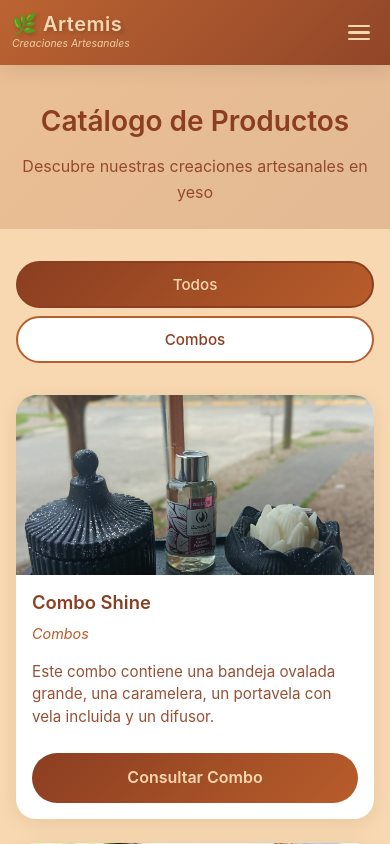
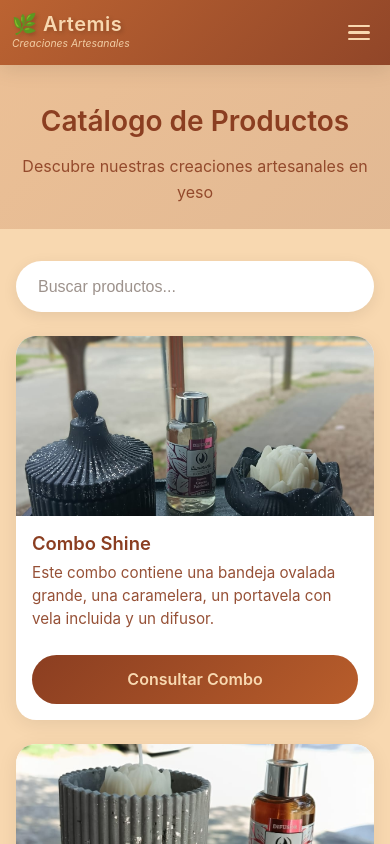
Before and after one commit to campe111/Artemis-creaciones, a React (Vite) app: page /catalogo in a window 390 px wide. Shown: the top 844 px of the page. Built offline with nearby package versions, Linux system fonts and the light colour scheme.

Commit message:
Acomodando Lupa y busqueda de los combos

```diff
--- a/src/pages/Catalogo.css
+++ b/src/pages/Catalogo.css
@@ -33,36 +33,42 @@
   background: var(--color-cream);
 }
 
-.filtros {
-  display: flex;
-  justify-content: center;
-  gap: 1rem;
-  margin-bottom: 3rem;
-  flex-wrap: wrap;
+.buscador {
+  max-width: 480px;
+  margin: 0 auto 3rem;
 }
 
-.filtro-btn {
-  padding: 0.75rem 2rem;
-  border: 2px solid var(--color-medium-brown);
-  background: white;
-  color: var(--color-dark-brown);
-  border-radius: 50px;
-  font-size: 1rem;
-  font-weight: 500;
-  cursor: pointer;
-  transition: all 0.3s ease;
+.buscador-label {
+  position: absolute;
+  width: 1px;
+  height: 1px;
+  padding: 0;
+  margin: -1px;
+  overflow: hidden;
+  clip: rect(0, 0, 0, 0);
+  border: 0;
 }
 
-.filtro-btn:hover {
-  background: var(--color-medium-brown);
-  color: var(--color-cream);
-  transform: translateY(-2px);
+.buscador-input {
+  width: 100%;
+  padding: 0.9rem 1.25rem;
+  border-radius: 50px;
+  border: 2px solid transparent;
+  background: white;
+  font-size: 1rem;
+  transition: border-color 0.3s ease, box-shadow 0.3s ease;
+  color: var(--color-dark-brown);
+  box-shadow: 0 4px 15px rgba(0, 0, 0, 0.08);
 }
 
-.filtro-btn.active {
-  background: linear-gradient(135deg, var(--color-dark-brown) 0%, var(--color-medium-brown) 100%);
-  color: var(--color-cream);
-  border-color: var(--color-dark-brown);
+.buscador-input::placeholder {
+  color: rgba(59, 37, 25, 0.5);
+}
+
+.buscador-input:focus {
+  outline: none;
+  border-color: var(--color-medium-brown);
+  box-shadow: 0 6px 20px rgba(139, 62, 33, 0.2);
 }
 
 .productos-grid {
@@ -121,14 +127,6 @@
   color: var(--color-dark-brown);
   margin: 0 0 0.5rem 0;
   font-weight: 600;
-}
-
-.producto-categoria {
-  font-size: 0.9rem;
-  color: var(--color-medium-brown);
-  text-transform: capitalize;
-  margin: 0 0 1rem 0;
-  font-style: italic;
 }
 
 .producto-descripcion {
@@ -274,14 +272,8 @@
     padding: 2rem 0;
   }
 
-  .filtros {
+  .buscador {
     margin-bottom: 2rem;
-    gap: 0.75rem;
-  }
-
-  .filtro-btn {
-    padding: 0.65rem 1.5rem;
-    font-size: 0.95rem;
   }
 
   .productos-grid {
@@ -324,15 +316,8 @@
     font-size: 1rem;
   }
 
-  .filtros {
-    flex-direction: column;
-    align-items: stretch;
-    gap: 0.5rem;
-  }
-
-  .filtro-btn {
-    width: 100%;
-    padding: 0.75rem;
+  .buscador {
+    margin-bottom: 1.5rem;
   }
 
   .productos-grid {
--- a/src/pages/Catalogo.jsx
+++ b/src/pages/Catalogo.jsx
@@ -1,52 +1,56 @@
-import { useState } from 'react'
+import { useState, useMemo } from 'react'
 import './Catalogo.css'
 
+const PRODUCTOS = [
+  { id: 1, nombre: 'Combo Shine', imagen: '/images/producto-01.jpeg', descripcion: 'Este combo contiene una bandeja ovalada grande, una caramelera, un portavela con vela incluida y un difusor.' },
+  { id: 2, nombre: 'Combo Caliz Glow', imagen: '/images/producto-02.jpeg', descripcion: 'Este combo contiene una bandeja ovalada chica, un caliz con vela y un difusor.' },
+  { id: 3, nombre: 'Combo Pink', imagen: '/images/producto-03.jpeg', descripcion: 'Este combo contiene una bandeja ovalada chica, una caramelera y un florero con las flores secas.' },
+  { id: 4, nombre: 'Combo Green', imagen: '/images/producto-04.jpeg', descripcion: 'Este combo contiene una bandeja ovalada chica, una caramelera y un florero con las flores secas.' },
+  { id: 5, nombre: 'Combo Gold', imagen: '/images/producto-05.jpeg', descripcion: 'Este combo contiene una bandeja ovalada grande, una caramelera, un portavela con vela incluida y un portasahumerio de rosa.' },
+  { id: 6, nombre: 'Combo White Shine', imagen: '/images/producto-06.jpeg', descripcion: 'Este combo contiene una bandeja ovalada chica, un portavela con vela incluida y un portasahumerio sol y luna.' },
+  { id: 7, nombre: 'Combo Buda gray', imagen: '/images/producto-07.jpeg', descripcion: 'Este combo contiene una bandeja ovalada burbuja, un buda portasahumerio y un florero cilindro.' },
+  { id: 8, nombre: 'Combo Salpicado Black', imagen: '/images/producto-08.jpeg', descripcion: 'Este combo contiene una bandeja ovalada grande, un florero facetado con flores secas, vela , caliz y un difusor.' },
+  { id: 9, nombre: 'Combo Love', imagen: '/images/producto-09.jpeg', descripcion: 'Este combo contiene una bandeja ovalada chica , Love y un corazon portasahumerio.' },
+  { id: 10, nombre: 'Combo Salpicado Red', imagen: '/images/producto-10.jpeg', descripcion: 'Este combo contiene una bandeja ovalada chica , una caramelera,un difusor y vela.' },
+  { id: 11, nombre: 'Combo Salpicado B&R', imagen: '/images/producto-11.jpeg', descripcion: 'Este combo contiene una bandeja ovalada chica, un florero botella con flores secas, portavela y vela.' },
+  { id: 12, nombre: 'Combo Aroma y Luz', imagen: '/images/producto-12.jpeg', descripcion: 'Este combo contiene una bandeja ovalada grande, un florero facetado con flores secas,vela, difusor y caramelera.' },
+  { id: 13, nombre: 'Combo Abundancia', imagen: '/images/producto-13.jpeg', descripcion: 'Este combo contiene una bandeja ovalada chica, un adorno buda sobre elefante, vela y difusor.' },
+  { id: 14, nombre: 'Combo Maceta Black', imagen: '/images/producto-14.jpeg', descripcion: 'Este combo contiene una maseta diamante grande.' },
+  { id: 15, nombre: 'Combo Gratefully', imagen: '/images/producto-15.jpeg', descripcion: 'Este combo contiene una bandeja ovalada chica, un difusor y una cascada con portavela.' },
+  { id: 16, nombre: 'Combo Rosa Splash', imagen: '/images/producto-16.jpeg', descripcion: 'Este combo contiene una bandeja ovalada chica, un difusor, caramelera y un portasahumerio de rosa.' },
+  { id: 17, nombre: 'Combo Alhajero Pico', imagen: '/images/producto-17.jpeg', descripcion: 'Este combo contiene una bandeja ovalada chica, un florero con flores secas y un alhajero pico.' },
+  { id: 18, nombre: 'Combo Full Black', imagen: '/images/producto-18.jpeg', descripcion: 'Este combo contiene una bandeja ovalada grande, un portasahumerio rosa, una caramelera y un portavela.' },
+  { id: 19, nombre: 'Combo Rosaura Mistica', imagen: '/images/producto-19.jpeg', descripcion: 'Este combo contiene una bandeja ovalada chica, una caramelera y un portasahumerio rosa.' },
+  { id: 20, nombre: 'Combo Brisa Rosa', imagen: '/images/producto-20.jpeg', descripcion: 'Este combo contiene una bandeja ovalada grande, un florero con flores secas,un difusor,un portasahumerio rosa y de regalo 1 paquete de sahumerios tiple empaste.' },
+  { id: 21, nombre: 'Combo Eclipse Rojo', imagen: '/images/producto-21.jpeg', descripcion: 'Este combo contiene una bandeja ovalada chica, un difusor y caramelera.' },
+  { id: 22, nombre: 'Combo Carmesi', imagen: '/images/producto-22.jpeg', descripcion: 'Este combo contiene una bandeja ovalada chica, una caramelera con tapa corazon y un difusor.' },
+  { id: 23, nombre: 'Combo Corazon de Caramelo ', imagen: '/images/producto-23.jpeg', descripcion: 'Este combo contiene una bandeja corazon con burbuja,un corazon portasahumerio y un difusor.' },
+  { id: 24, nombre: 'Combo Perlado ', imagen: '/images/producto-24.jpeg', descripcion: 'Este combo contiene una bandeja corazon con burbuja,un corazon portasahumerio y un budita.' },
+  { id: 25, nombre: 'Combo Estrella Portasahumerio', imagen: '/images/producto-25.jpeg', descripcion: 'Este combo contiene un portasahumerio con forma de estrella.' },
+  { id: 26, nombre: 'Combo Alba ', imagen: '/images/producto-26.jpeg', descripcion: 'Este combo contiene una bandeja ovalada chica, una caramelera, un florero facetado con flores secas y un difusor.' },
+  { id: 27, nombre: 'Combo Alba', imagen: '/images/producto-27.jpeg', descripcion: 'Este combo contiene una bandeja ovalada chica, una caramelera y un florero facetado con flores secas.' },
+  { id: 28, nombre: 'Combo Iluminacion', imagen: '/images/producto-28.jpeg', descripcion: 'Este combo contiene una bandeja ovalada grande, una caramelera,un florero botella con flores secas y una vela burbuja.' },
+  { id: 29, nombre: 'Combo Corazon de Marfil', imagen: '/images/producto-29.jpeg', descripcion: 'Este combo contiene una bandeja Corazon con borde de burbuja, un budita y un difusor.' },
+  { id: 30, nombre: 'Combo Zen Interior', imagen: '/images/producto-30.jpeg', descripcion: 'Este combo contiene una bandeja ovalada chica, un caliz con vela Loto y un Budita.' },
+]
+
 const Catalogo = () => {
-  const [selectedCategory, setSelectedCategory] = useState('todos')
   const [selectedImage, setSelectedImage] = useState(null)
-
-  // Productos con imágenes reales
-  const productos = [
-    { id: 1, nombre: 'Combo Shine', categoria: 'combos', imagen: '/images/producto-01.jpeg', descripcion: 'Este combo contiene una bandeja ovalada grande, una caramelera, un portavela con vela incluida y un difusor.' },
-    { id: 2, nombre: 'Combo Caliz Glow', categoria: 'combos', imagen: '/images/producto-02.jpeg', descripcion: 'Este combo contiene una bandeja ovalada chica, un caliz con vela y un difusor.' },
-    { id: 3, nombre: 'Combo Pink', categoria: 'combos', imagen: '/images/producto-03.jpeg', descripcion: 'Este combo contiene una bandeja ovalada chica, una caramelera y un florero con las flores secas.' },
-    { id: 4, nombre: 'Combo Green', categoria: 'combos', imagen: '/images/producto-04.jpeg', descripcion: 'Este combo contiene una bandeja ovalada chica, una caramelera y un florero con las flores secas.' },
-    { id: 5, nombre: 'Combo Gold', categoria: 'combos', imagen: '/images/producto-05.jpeg', descripcion: 'Este combo contiene una bandeja ovalada grande, una caramelera, un portavela con vela incluida y un portasahumerio de rosa.' },
-    { id: 6, nombre: 'Combo White Shine', categoria: 'combos', imagen: '/images/producto-06.jpeg', descripcion: 'Este combo contiene una bandeja ovalada chica, un portavela con vela incluida y un portasahumerio sol y luna.' },
-    { id: 7, nombre: 'Combo Buda gray', categoria: 'combos', imagen: '/images/producto-07.jpeg', descripcion: 'Este combo contiene una bandeja ovalada burbuja, un buda portasahumerio y un florero cilindro.' },
-    { id: 8, nombre: 'Combo Salpicado Black', categoria: 'combos', imagen: '/images/producto-08.jpeg', descripcion: 'Este combo contiene una bandeja ovalada grande, un florero facetado con flores secas, vela , caliz y un difusor.' },
-    { id: 9, nombre: 'Combo Love', categoria: 'combos', imagen: '/images/producto-09.jpeg', descripcion: 'Este combo contiene una bandeja ovalada chica , Love y un corazon portasahumerio.' },
-    { id: 10, nombre: 'Combo Salpicado Red', categoria: 'combos', imagen: '/images/producto-10.jpeg', descripcion: 'Este combo contiene una bandeja ovalada chica , una caramelera,un difusor y vela.' },
-    { id: 11, nombre: 'Combo Salpicado B&R', categoria: 'combos', imagen: '/images/producto-11.jpeg', descripcion: 'Este combo contiene una bandeja ovalada chica, un florero botella con flores secas, portavela y vela.' },
-    { id: 12, nombre: 'Combo Aroma y Luz', categoria: 'combos', imagen: '/images/producto-12.jpeg', descripcion: 'Este combo contiene una bandeja ovalada grande, un florero facetado con flores secas,vela, difusor y caramelera.' },
-    { id: 13, nombre: 'Combo Abundancia', categoria: 'combos', imagen: '/images/producto-13.jpeg', descripcion: 'Este combo contiene una bandeja ovalada chica, un adorno buda sobre elefante, vela y difusor.' },
-    { id: 14, nombre: 'Combo Maceta Black', categoria: 'combos', imagen: '/images/producto-14.jpeg', descripcion: 'Este combo contiene una maseta diamante grande.' },
-    { id: 15, nombre: 'Combo Gratefully', categoria: 'combos', imagen: '/images/producto-15.jpeg', descripcion: 'Este combo contiene una bandeja ovalada chica, un difusor y una cascada con portavela.' },
-    { id: 16, nombre: 'Combo Rosa Splash', categoria: 'combos', imagen: '/images/producto-16.jpeg', descripcion: 'Este combo contiene una bandeja ovalada chica, un difusor, caramelera y un portasahumerio de rosa.' },
-    { id: 17, nombre: 'Combo Alhajero Pico', categoria: 'combos', imagen: '/images/producto-17.jpeg', descripcion: 'Este combo contiene una bandeja ovalada chica, un florero con flores secas y un alhajero pico.' },
-    { id: 18, nombre: 'Combo Full Black', categoria: 'combos', imagen: '/images/producto-18.jpeg', descripcion: 'Este combo contiene una bandeja ovalada grande, un portasahumerio rosa, una caramelera y un portavela.' },
-    { id: 19, nombre: 'Combo Rosaura Mistica', categoria: 'combos', imagen: '/images/producto-19.jpeg', descripcion: 'Este combo contiene una bandeja ovalada chica, una caramelera y un portasahumerio rosa.' },
-    { id: 20, nombre: 'Combo Brisa Rosa', categoria: 'combos', imagen: '/images/producto-20.jpeg', descripcion: 'Este combo contiene una bandeja ovalada grande, un florero con flores secas,un difusor,un portasahumerio rosa y de regalo 1 paquete de sahumerios tiple empaste.' },
-    { id: 21, nombre: 'Combo Eclipse Rojo', categoria: 'combos', imagen: '/images/producto-21.jpeg', descripcion: 'Este combo contiene una bandeja ovalada chica, un difusor y caramelera.' },
-    { id: 22, nombre: 'Combo Carmesi', categoria: 'combos', imagen: '/images/producto-22.jpeg', descripcion: 'Este combo contiene una bandeja ovalada chica, una caramelera con tapa corazon y un difusor.' },
-    { id: 23, nombre: 'Combo Corazon de Caramelo ', categoria: 'combos', imagen: '/images/producto-23.jpeg', descripcion: 'Este combo contiene una bandeja corazon con burbuja,un corazon portasahumerio y un difusor.' },
-    { id: 24, nombre: 'Combo Perlado ', categoria: 'combos', imagen: '/images/producto-24.jpeg', descripcion: 'Este combo contiene una bandeja corazon con burbuja,un corazon portasahumerio y un budita.' },
-    { id: 25, nombre: 'Combo Estrella Portasahumerio', categoria: 'combos', imagen: '/images/producto-25.jpeg', descripcion: 'Este combo contiene un portasahumerio con forma de estrella.' },
-    { id: 26, nombre: 'Combo Alba ', categoria: 'combos', imagen: '/images/producto-26.jpeg', descripcion: 'Este combo contiene una bandeja ovalada chica, una caramelera, un florero facetado con flores secas y un difusor.' },
-    { id: 27, nombre: 'Combo Alba', categoria: 'combos', imagen: '/images/producto-27.jpeg', descripcion: 'Este combo contiene una bandeja ovalada chica, una caramelera y un florero facetado con flores secas.' },
-    { id: 28, nombre: 'Combo Iluminacion', categoria: 'combos', imagen: '/images/producto-28.jpeg', descripcion: 'Este combo contiene una bandeja ovalada grande, una caramelera,un florero botella con flores secas y una vela burbuja.' },
-    { id: 29, nombre: 'Combo Corazon de Marfil', categoria: 'combos', imagen: '/images/producto-29.jpeg', descripcion: 'Este combo contiene una bandeja Corazon con borde de burbuja, un budita y un difusor.' },
-    { id: 30, nombre: 'Combo Zen Interior', categoria: 'combos', imagen: '/images/producto-30.jpeg', descripcion: 'Este combo contiene una bandeja ovalada chica, un caliz con vela Loto y un Budita.' },
-
-  ]
+  const [searchTerm, setSearchTerm] = useState('')
 
   const whatsappNumber = '+5492284569324'
 
-  const categorias = ['todos', 'combos']
+  const productosFiltrados = useMemo(() => {
+    const termino = searchTerm.trim().toLowerCase()
 
-  const productosFiltrados = selectedCategory === 'todos'
-    ? productos
-    : productos.filter(p => p.categoria === selectedCategory)
+    if (!termino) return PRODUCTOS
+
+    return PRODUCTOS.filter(producto => {
+      const nombre = producto.nombre.toLowerCase()
+      const descripcion = producto.descripcion.toLowerCase()
+      return nombre.includes(termino) || descripcion.includes(termino)
+    })
+  }, [searchTerm])
 
   return (
     <div className="catalogo">
@@ -59,16 +63,16 @@ const Catalogo = () => {
 
       <div className="catalogo-content">
         <div className="container">
-          <div className="filtros">
-                {categorias.map(categoria => (
-                  <button
-                    key={categoria}
-                    className={`filtro-btn ${selectedCategory === categoria ? 'active' : ''}`}
-                    onClick={() => setSelectedCategory(categoria)}
-                  >
-                    {categoria === 'todos' ? 'Todos' : categoria === 'combos' ? 'Combos' : categoria.charAt(0).toUpperCase() + categoria.slice(1)}
-                  </button>
-                ))}
+          <div className="buscador">
+            <label htmlFor="buscador-productos" className="buscador-label">Buscar productos por nombre o descripción</label>
+            <input
+              id="buscador-productos"
+              type="search"
+              value={searchTerm}
+              onChange={(e) => setSearchTerm(e.target.value)}
+              placeholder="Buscar productos..."
+              className="buscador-input"
+            />
           </div>
 
           <div className="productos-grid">
@@ -82,7 +86,6 @@ const Catalogo = () => {
                 </div>
                 <div className="producto-info">
                   <h3>{producto.nombre}</h3>
-                  <p className="producto-categoria">{producto.categoria}</p>
                   <p className="producto-descripcion">{producto.descripcion}</p>
                   <a
                     href={`https://wa.me/${whatsappNumber}?text=${encodeURIComponent(`Hola, me interesa consultar sobre ${producto.nombre}`)}`}
@@ -116,7 +119,7 @@ const Catalogo = () => {
 
           {productosFiltrados.length === 0 && (
             <div className="no-productos">
-              <p>No hay productos disponibles en esta categoría.</p>
+              <p>No encontramos combos que coincidan con tu búsqueda.</p>
             </div>
           )}
         </div>
```
